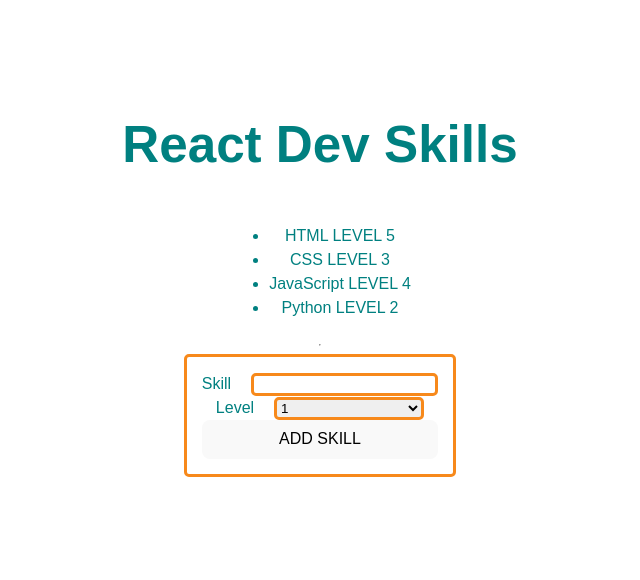
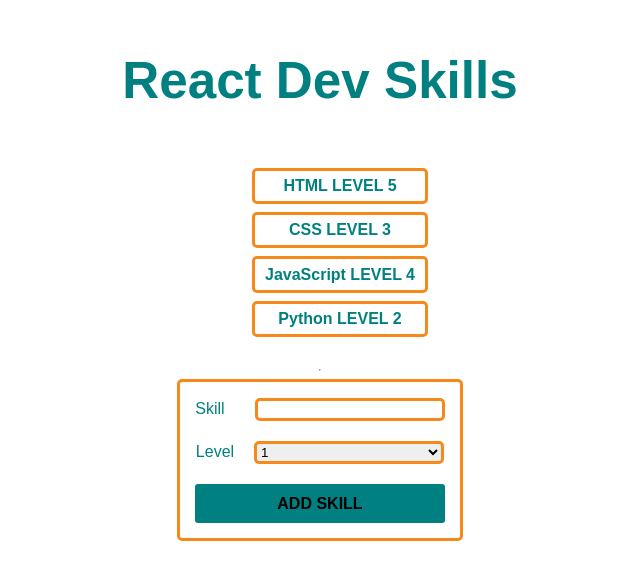
Before and after one commit to KeyNun95/react-dev-skills, a React (Vite) app: page / in a window 1280 px wide. Shown: the part 120-700 px from the top of the page, without its empty margins (320-960 px from the left). Built offline with nearby package versions, Linux system fonts and the light colour scheme.

Commit message:
missing one css

```diff
--- a/src/NewSkillForm.css
+++ b/src/NewSkillForm.css
@@ -3,22 +3,27 @@ form {
     padding: 15px;
     border: rgb(247, 137, 27) solid 3px;
     border-radius: 5px;
+    width: 250px;
 }
 
 .bar {
     border: rgb(247, 137, 27) solid 3px;
     border-radius: 5px;
-    margin-left: 20px;
+    margin-left: 30px;
+    width: 180px;
 }
 
 .dropdown {
     border: rgb(247, 137, 27) solid 3px;
     border-radius: 5px;
     margin-left: 20px;
-    width: 150px;
+    width: 190px;
+    margin-top: 20px;
 }
 
-button {
+.button {
     background-color: teal;
     font-weight: bold;
+    margin-top: 20px;
+    border-radius: 3px;
 }
--- a/src/NewSkillForm.jsx
+++ b/src/NewSkillForm.jsx
@@ -5,7 +5,7 @@ export default function NewSkillForm() {
         <form>
             <label>Skill<input className="bar"></input></label>
             <label>Level<select className="dropdown"><option>1</option><option>2</option><option>3</option><option>4</option><option>5</option></select></label>
-            <button>ADD SKILL</button>
+            <button className="button">ADD SKILL</button>
         </form>
     );
 }
--- /dev/null
+++ b/src/SkillListItem.css
@@ -0,0 +1,14 @@
+.devskill {
+    justify-content: space-between;
+    align-items: center;
+    margin: 0.5rem;
+    padding: 0.2rem 0.6rem;
+    border: rgb(247, 137, 27) solid 3px;
+    border-radius: 5px;
+    font-weight: bold;
+    list-style: none;
+}
+
+.devskill > level {
+
+}
--- a/src/SkillListItem.jsx
+++ b/src/SkillListItem.jsx
@@ -1,5 +1,7 @@
+import "./SkillListItem.css";
+
 export default function SkillListItem({ skill }) {
     return (
-        <li>{skill.name} LEVEL {skill.level}</li>
+        <li className="devskill">{skill.name} LEVEL {skill.level}</li>
     );
 }
```
